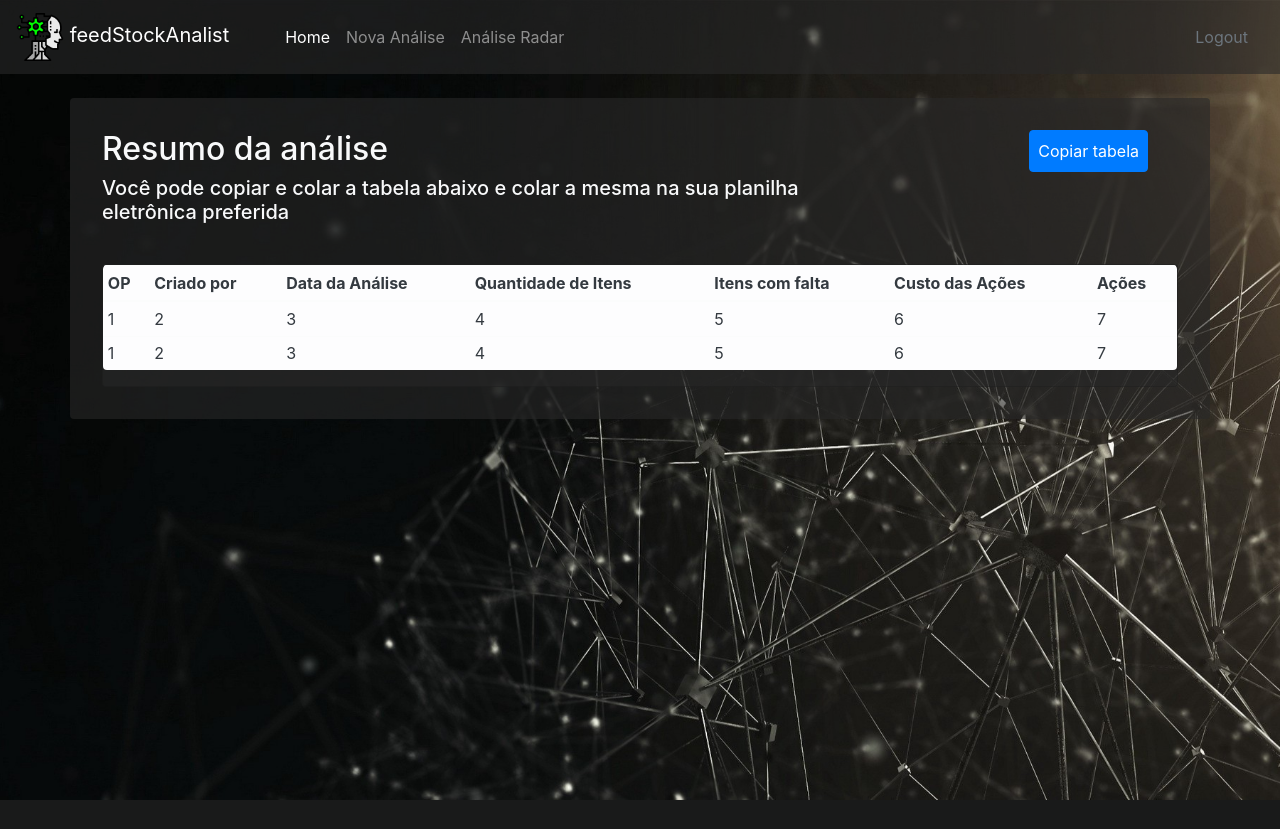
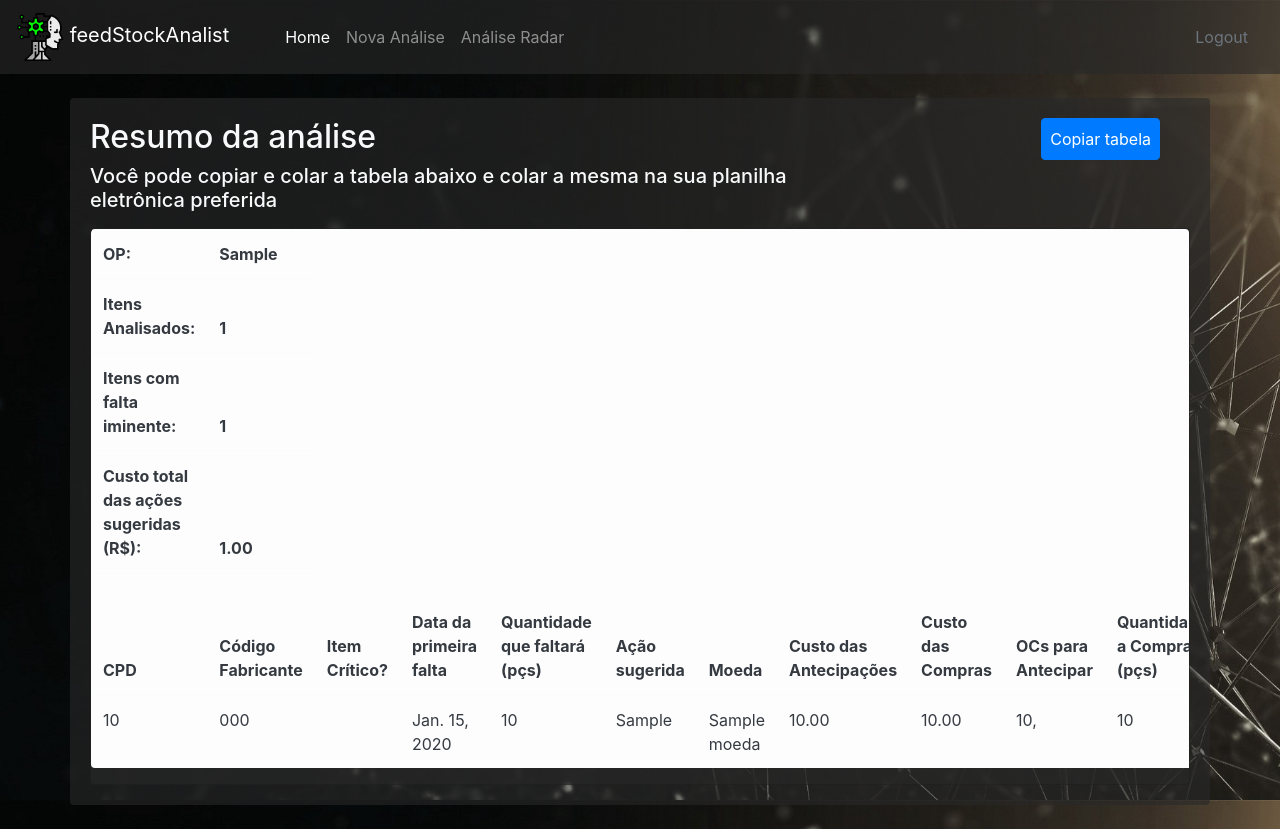
Before and after one commit to froiskallico/feedstockAnalist, a Django app: template feedStockAnalist/templates/feedStockAnalist/resume.html in a window 1280 px wide. Before the commit the page ends 800 px from the top, so only its background shows below. Run offline with Django 3.2, Linux system fonts and the light colour scheme; the template is opened without the code that fills it: most values are stand-ins (such as "Sample title", 1, 10 or a date in 2020); parts of the project's set-up code (start-up, migrations or seed data) failed here and were passed over; some libraries are stand-ins or nearby versions.

Commit message:
feat: Create Resume Page

```diff
--- a/feedStockAnalist/templates/feedStockAnalist/resume.html
+++ b/feedStockAnalist/templates/feedStockAnalist/resume.html
@@ -1,7 +1,9 @@
 {% extends 'feedStockAnalist/base.html' %} {% block content %}
 
 <div class="container rounded half-opacity text-light p-3">
-    <header class="row p-3 w-100">
+    {% if report %}
+
+    <header class="row p-1 w-100">
         <div class="col-sm-9">
             <h2>Resumo da análise</h2>
 
@@ -19,49 +21,78 @@
     </header>
 
     <section>
-
-        <div class="card m-3 half-opacity rounded">
-
-            <div class="table-responsive table-sm rounded">
+        <div class="card m-1 half-opacity rounded">
+            <div class="table-responsive table-xl rounded">
                 <table class="table rounded table-light text-dark table-hover" id="resume-table">
                     <thead>
                         <tr>
-                            <th>OP</th>
-                            <th>Criado por</th>
-                            <th>Data da Análise</th>
-                            <th>Quantidade de Itens</th>
-                            <th>Itens com falta</th>
-                            <th>Custo das Ações</th>
-                            <th>Ações</th>
+                            <th>OP{% if ',' in synthesis.production_orders_to_analyze_list %}S{% endif %}:</th>
+                            <th>{{ synthesis.production_orders_to_analyze_list }}</th>
+                        </tr>
+                        <tr>
+                            <th>Itens Analisados:</th>
+                            <th>{{ synthesis.feedstock_items_count }}</th>
+                        </tr>
+                        <tr>
+                            <th>Itens com falta iminente:</th>
+                            <th>{{ synthesis.missing_feedstock_items_count }}</th>
+                        </tr>
+                        <tr>
+                            <th>Custo total das ações sugeridas (R$):</th>
+                            <th>{{ synthesis.total_cost_of_actions|floatformat:2 }}</th>
+                        </tr>
+                        <tr>
+                            <th>CPD</th>
+                            <th>Código Fabricante</th>
+                            <th>Item Crítico?</th>
+                            <th>Data da primeira falta</th>
+                            <th>Quantidade que faltará (pçs)</th>
+                            <th>Ação sugerida</th>
+                            <th>Moeda</th>
+                            <th>Custo das Antecipações</th>
+                            <th>Custo das Compras</th>
+                            <th>OCs para Antecipar</th>
+                            <th>Quantidade a Comprar (pçs)</th>
+                            <th>MOQ do item</th>
+                            <th>Compra Excede Estoque Máximo</th>
+                            <th>Estoque Máximo</th>
+                            <th>Quantidade Excedente</th>
+                            <th>Valor da Quantidade Excedente</th>
                         </tr>
                     </thead>
                     <tbody class='text-dark rounded'>
-                        <tr>
-                            <td scope="row">1</td>
-                            <td>2</td>
-                            <td>3</td>
-                            <td>4</td>
-                            <td>5</td>
-                            <td>6</td>
-                            <td>7</td>
+                        {% for item in report %}
+                        <tr {% if item.report.item_needs_purchase_before_leadtime %} style="background-color: #ff8e8e;"
+                            {% endif %}>
+                            <td>{{ item.report.CPD|floatformat:"0" }}</td>
+                            <td>{{ item.report.item_partnumber }}</td>
+                            <td>{% if item.report.item_needs_purchase_before_leadtime %}Sim{% endif %}</td>
+                            <td>{{ item.report.first_lack_date|date }}</td>
+                            <td>{{ item.report.quantidade_falta|floatformat:"0" }}</td>
+                            <td>{{ item.report.acao_sugerida }}</td>
+                            <td>{{ item.report.moeda }}</td>
+                            <td>{{ item.report.custo_acao_antecipar|floatformat:2 }}</td>
+                            <td>{{ item.report.custo_acao_comprar|floatformat:2 }}</td>
+                            <td>{% for oc in item.report.ocs_para_antecipar %}{{ oc.OC|floatformat:"0" }}, {% endfor %}</td>
+                            <td>{{ item.report.quantidade_comprar|floatformat:"0" }}</td>
+                            <td>{{ item.report.item_moq|floatformat:"0" }}</td>
+                            <td>{% if item.report.purchase_quantity_exceeds_max_stock_alert %}Sim{% endif %}</td>
+                            <td>{{ item.report.max_stock|floatformat:"0" }}</td>
+                            <td>{{ item.report.how_much_purchasing_exceeds_max_stock|floatformat:"0" }}</td>
+                            <td>{{ item.report.how_much_costs_the_purchasing_that_exceeds_max_stock|floatformat:"2" }}
+
                         </tr>
-                        <tr>
-                            <td scope="row">1</td>
-                            <td>2</td>
-                            <td>3</td>
-                            <td>4</td>
-                            <td>5</td>
-                            <td>6</td>
-                            <td>7</td>
-                        </tr>
+                        {% endfor %}
                     </tbody>
+
                 </table>
             </div>
+        </div>
+    </section>
 
-        </div>
-
-
-    </section>
+    {% else %}
+    <p>Não foi encontrada nenhuma falta!</p>
+    {% endif %}
 </div>
 
 <script>
@@ -76,4 +107,5 @@
     }
 
 </script>
+
 {% endblock %}
--- a/feedStockAnalist/views.py
+++ b/feedStockAnalist/views.py
@@ -193,7 +193,7 @@ class NewRadarItemsAnalyzeView(generic.TemplateView):
 
 class ResumeView(generic.ListView):
     template_name = 'feedStockAnalist/resume.html'
-    context_object_name = 'resume'
+    context_object_name = 'report'
 
     def get_queryset(self):
         queryset = MissingItems.objects.filter(analysis__id = self.kwargs["pk"])
```
